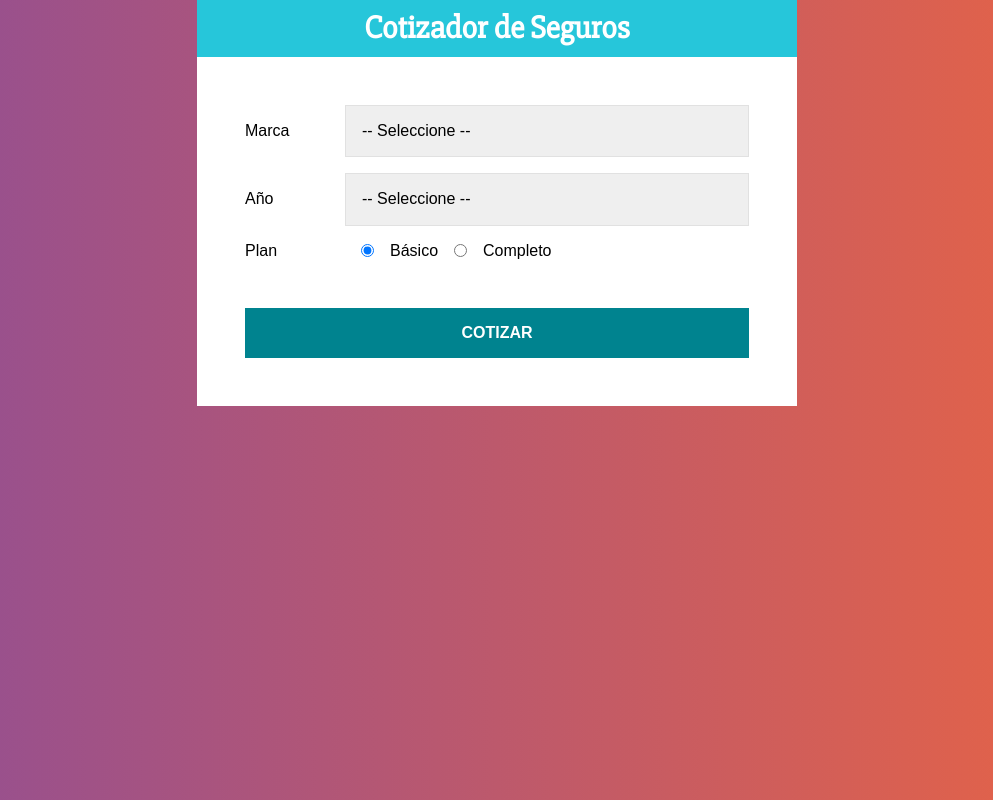
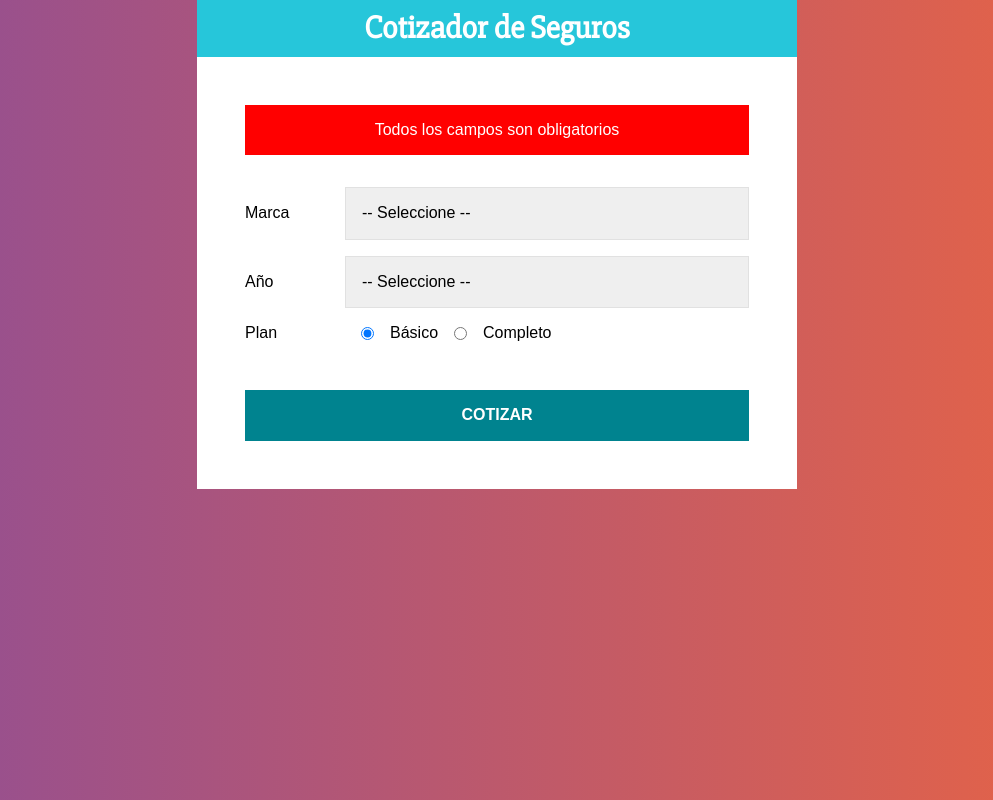
Before and after one commit to JoseManuelMunozManzano/cotizador-react, a React (Create React App) app: page / in a window 1280 px wide. Both pictures are taken after a click on the button "COTIZAR". Shown: the whole page, without its empty margins (143-1136 px from the left). Built offline with nearby package versions, Linux system fonts and the light colour scheme.

Commit message:
Validando el formulario

```diff
--- a/src/components/Formulario.js
+++ b/src/components/Formulario.js
@@ -42,12 +42,23 @@
   }
 `;
 
+const Error = styled.div`
+  background-color: red;
+  color: white;
+  padding: 1rem;
+  width: 100%;
+  text-align: center;
+  margin-bottom: 2rem;
+`;
+
 const Formulario = () => {
   const [datos, guardarDatos] = useState({
     marca: '',
     year: '',
     plan: 'basico',
   });
+
+  const [error, guardarError] = useState(false);
 
   // Extraer los valores del state
   const { marca, year, plan } = datos;
@@ -60,8 +71,21 @@
     });
   };
 
+  // Cuando el usuario presiona submit
+  const cotizarSeguro = e => {
+    e.preventDefault();
+
+    if (marca.trim() === '' || year.trim() === '' || plan.trim() === '') {
+      guardarError(true);
+      return;
+    }
+
+    guardarError(false);
+  };
+
   return (
-    <form>
+    <form onSubmit={cotizarSeguro}>
+      {error ? <Error>Todos los campos son obligatorios</Error> : null}
       <Campo>
         <Label>Marca</Label>
         <Select name="marca" value={marca} onChange={obtenerInformacion}>
@@ -109,7 +133,7 @@
         Completo
       </Campo>
 
-      <Boton type="button">Cotizar</Boton>
+      <Boton type="submit">Cotizar</Boton>
     </form>
   );
 };
```
Also changed, not shown: 1 other file (tests, documents, lock files or other folders).
